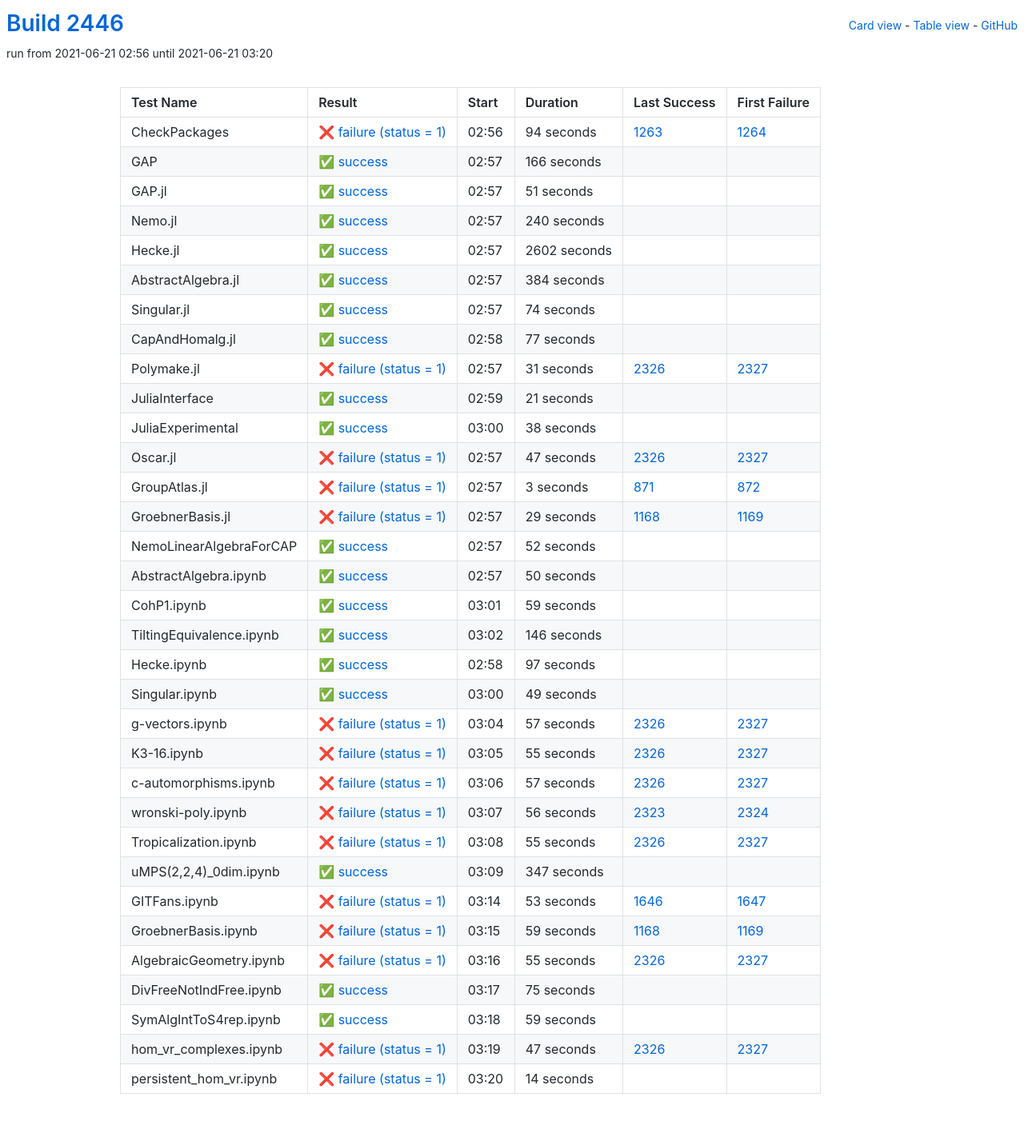
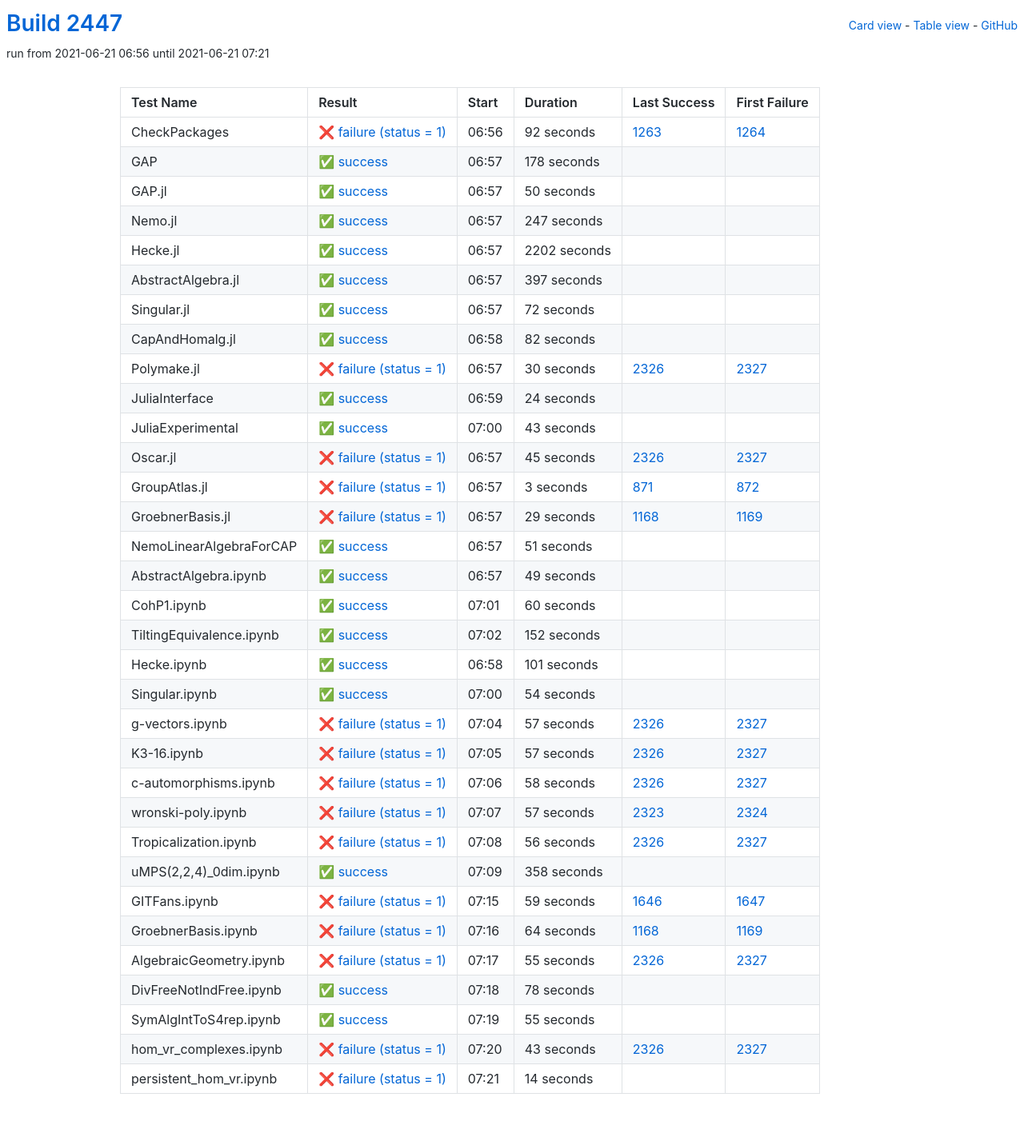
Before and after one commit to oscar-system/oscar-ci-status-stable, a Jekyll site: the page built from table.html, in a window 1280 px wide. Shown: the whole page at 80% size. Built offline with Jekyll 4.4.1, drawn with Linux system fonts in a browser that asks for light colours.

Commit message:
Build #2447

```diff
--- a/_data/ci.yml
+++ b/_data/ci.yml
@@ -1,6 +1,6 @@
 ---
-build: 2446
-build_url: https://oscarci.mathematik.uni-kl.de/job/oscar-stable/2446/
+build: 2447
+build_url: https://oscarci.mathematik.uni-kl.de/job/oscar-stable/2447/
 job: oscar-stable
 organization: oscar-system
 repo: oscar-ci-status-stable
@@ -8,152 +8,152 @@ repourl: https://github.com/oscar-system/oscar-ci-status-stable
 tests:
 - name: CheckPackages
   id: checkpackages
-  log: https://oscarci.mathematik.uni-kl.de/job/oscar-stable/2446/artifact/logs/build-2446/CheckPackages.log
-  start: 2021-06-21 02:56
+  log: https://oscarci.mathematik.uni-kl.de/job/oscar-stable/2447/artifact/logs/build-2447/CheckPackages.log
+  start: 2021-06-21 06:56
   success: false
   exitcode: 1
   status: failure
-  duration: 94
+  duration: 92
   last_success: 1263
   last_success_url: https://oscarci.mathematik.uni-kl.de/job/oscar-stable/1263/
   first_failure: 1264
   first_failure_url: https://oscarci.mathematik.uni-kl.de/job/oscar-stable/1264/
 - name: GAP
   id: gap
-  log: https://oscarci.mathematik.uni-kl.de/job/oscar-stable/2446/artifact/logs/build-2446/GAP.log
-  start: 2021-06-21 02:57
+  log: https://oscarci.mathematik.uni-kl.de/job/oscar-stable/2447/artifact/logs/build-2447/GAP.log
+  start: 2021-06-21 06:57
   success: true
   exitcode: 0
   status: success
-  duration: 166
+  duration: 178
   last_success: false
   last_success_url:
   first_failure: false
   first_failure_url:
 - name: GAP.jl
   id: gap-jl
-  log: https://oscarci.mathematik.uni-kl.de/job/oscar-stable/2446/artifact/logs/build-2446/GAP.jl.log
-  start: 2021-06-21 02:57
+  log: https://oscarci.mathematik.uni-kl.de/job/oscar-stable/2447/artifact/logs/build-2447/GAP.jl.log
+  start: 2021-06-21 06:57
   success: true
   exitcode: 0
   status: success
-  duration: 51
+  duration: 50
   last_success: false
   last_success_url:
   first_failure: false
   first_failure_url:
 - name: Nemo.jl
   id: nemo-jl
-  log: https://oscarci.mathematik.uni-kl.de/job/oscar-stable/2446/artifact/logs/build-2446/Nemo.jl.log
-  start: 2021-06-21 02:57
+  log: https://oscarci.mathematik.uni-kl.de/job/oscar-stable/2447/artifact/logs/build-2447/Nemo.jl.log
+  start: 2021-06-21 06:57
   success: true
   exitcode: 0
   status: success
-  duration: 240
+  duration: 247
   last_success: false
   last_success_url:
   first_failure: false
   first_failure_url:
 - name: Hecke.jl
   id: hecke-jl
-  log: https://oscarci.mathematik.uni-kl.de/job/oscar-stable/2446/artifact/logs/build-2446/Hecke.jl.log
-  start: 2021-06-21 02:57
+  log: https://oscarci.mathematik.uni-kl.de/job/oscar-stable/2447/artifact/logs/build-2447/Hecke.jl.log
+  start: 2021-06-21 06:57
   success: true
   exitcode: 0
   status: success
-  duration: 2602
+  duration: 2202
   last_success: false
   last_success_url:
   first_failure: false
   first_failure_url:
 - name: AbstractAlgebra.jl
   id: abstractalgebra-jl
-  log: https://oscarci.mathematik.uni-kl.de/job/oscar-stable/2446/artifact/logs/build-2446/AbstractAlgebra.jl.log
-  start: 2021-06-21 02:57
+  log: https://oscarci.mathematik.uni-kl.de/job/oscar-stable/2447/artifact/logs/build-2447/AbstractAlgebra.jl.log
+  start: 2021-06-21 06:57
   success: true
   exitcode: 0
   status: success
-  duration: 384
+  duration: 397
   last_success: false
   last_success_url:
   first_failure: false
   first_failure_url:
 - name: Singular.jl
   id: singular-jl
-  log: https://oscarci.mathematik.uni-kl.de/job/oscar-stable/2446/artifact/logs/build-2446/Singular.jl.log
-  start: 2021-06-21 02:57
+  log: https://oscarci.mathematik.uni-kl.de/job/oscar-stable/2447/artifact/logs/build-2447/Singular.jl.log
+  start: 2021-06-21 06:57
   success: true
   exitcode: 0
   status: success
-  duration: 74
+  duration: 72
   last_success: false
   last_success_url:
   first_failure: false
   first_failure_url:
 - name: CapAndHomalg.jl
   id: capandhomalg-jl
-  log: https://oscarci.mathematik.uni-kl.de/job/oscar-stable/2446/artifact/logs/build-2446/CapAndHomalg.jl.log
-  start: 2021-06-21 02:58
+  log: https://oscarci.mathematik.uni-kl.de/job/oscar-stable/2447/artifact/logs/build-2447/CapAndHomalg.jl.log
+  start: 2021-06-21 06:58
   success: true
   exitcode: 0
   status: success
-  duration: 77
+  duration: 82
   last_success: false
   last_success_url:
   first_failure: false
   first_failure_url:
 - name: Polymake.jl
   id: polymake-jl
-  log: https://oscarci.mathematik.uni-kl.de/job/oscar-stable/2446/artifact/logs/build-2446/Polymake.jl.log
-  start: 2021-06-21 02:57
+  log: https://oscarci.mathematik.uni-kl.de/job/oscar-stable/2447/artifact/logs/build-2447/Polymake.jl.log
+  start: 2021-06-21 06:57
   success: false
   exitcode: 1
   status: failure
-  duration: 31
+  duration: 30
   last_success: 2326
   last_success_url: https://oscarci.mathematik.uni-kl.de/job/oscar-stable/2326/
   first_failure: 2327
   first_failure_url: https://oscarci.mathematik.uni-kl.de/job/oscar-stable/2327/
 - name: JuliaInterface
   id: juliainterface
-  log: https://oscarci.mathematik.uni-kl.de/job/oscar-stable/2446/artifact/logs/build-2446/JuliaInterface.log
-  start: 2021-06-21 02:59
+  log: https://oscarci.mathematik.uni-kl.de/job/oscar-stable/2447/artifact/logs/build-2447/JuliaInterface.log
+  start: 2021-06-21 06:59
   success: true
   exitcode: 0
   status: success
-  duration: 21
+  duration: 24
   last_success: false
   last_success_url:
   first_failure: false
   first_failure_url:
 - name: JuliaExperimental
   id: juliaexperimental
-  log: https://oscarci.mathematik.uni-kl.de/job/oscar-stable/2446/artifact/logs/build-2446/JuliaExperimental.log
-  start: 2021-06-21 03:00
+  log: https://oscarci.mathematik.uni-kl.de/job/oscar-stable/2447/artifact/logs/build-2447/JuliaExperimental.log
+  start: 2021-06-21 07:00
   success: true
   exitcode: 0
   status: success
-  duration: 38
+  duration: 43
   last_success: false
   last_success_url:
   first_failure: false
   first_failure_url:
 - name: Oscar.jl
   id: oscar-jl
-  log: https://oscarci.mathematik.uni-kl.de/job/oscar-stable/2446/artifact/logs/build-2446/Oscar.jl.log
-  start: 2021-06-21 02:57
+  log: https://oscarci.mathematik.uni-kl.de/job/oscar-stable/2447/artifact/logs/build-2447/Oscar.jl.log
+  start: 2021-06-21 06:57
   success: false
   exitcode: 1
   status: failure
-  duration: 47
+  duration: 45
   last_success: 2326
   last_success_url: https://oscarci.mathematik.uni-kl.de/job/oscar-stable/2326/
   first_failure: 2327
   first_failure_url: https://oscarci.mathematik.uni-kl.de/job/oscar-stable/2327/
 - name: GroupAtlas.jl
   id: groupatlas-jl
-  log: https://oscarci.mathematik.uni-kl.de/job/oscar-stable/2446/artifact/logs/build-2446/GroupAtlas.jl.log
-  start: 2021-06-21 02:57
+  log: https://oscarci.mathematik.uni-kl.de/job/oscar-stable/2447/artifact/logs/build-2447/GroupAtlas.jl.log
+  start: 2021-06-21 06:57
   success: false
   exitcode: 1
   status: failure
@@ -164,8 +164,8 @@ tests:
   first_failure_url: https://oscarci.mathematik.uni-kl.de/job/oscar-stable/872/
 - name: GroebnerBasis.jl
   id: groebnerbasis-jl
-  log: https://oscarci.mathematik.uni-kl.de/job/oscar-stable/2446/artifact/logs/build-2446/GroebnerBasis.jl.log
-  start: 2021-06-21 02:57
+  log: https://oscarci.mathematik.uni-kl.de/job/oscar-stable/2447/artifact/logs/build-2447/GroebnerBasis.jl.log
+  start: 2021-06-21 06:57
   success: false
   exitcode: 1
   status: failure
@@ -176,68 +176,20 @@ tests:
   first_failure_url: https://oscarci.mathematik.uni-kl.de/job/oscar-stable/1169/
 - name: NemoLinearAlgebraForCAP
   id: nemolinearalgebraforcap
-  log: https://oscarci.mathematik.uni-kl.de/job/oscar-stable/2446/artifact/logs/build-2446/NemoLinearAlgebraForCAP.log
-  start: 2021-06-21 02:57
+  log: https://oscarci.mathematik.uni-kl.de/job/oscar-stable/2447/artifact/logs/build-2447/NemoLinearAlgebraForCAP.log
+  start: 2021-06-21 06:57
   success: true
   exitcode: 0
   status: success
-  duration: 52
+  duration: 51
   last_success: false
   last_success_url:
   first_failure: false
   first_failure_url:
 - name: AbstractAlgebra.ipynb
   id: abstractalgebra-ipynb
-  log: https://oscarci.mathematik.uni-kl.de/job/oscar-stable/2446/artifact/logs/build-2446/AbstractAlgebra.ipynb.log
-  start: 2021-06-21 02:57
-  success: true
-  exitcode: 0
-  status: success
-  duration: 50
-  last_success: false
-  last_success_url:
-  first_failure: false
-  first_failure_url:
-- name: CohP1.ipynb
-  id: cohp1-ipynb
-  log: https://oscarci.mathematik.uni-kl.de/job/oscar-stable/2446/artifact/logs/build-2446/CohP1.ipynb.log
-  start: 2021-06-21 03:01
-  success: true
-  exitcode: 0
-  status: success
-  duration: 59
-  last_success: false
-  last_success_url:
-  first_failure: false
-  first_failure_url:
-- name: TiltingEquivalence.ipynb
-  id: tiltingequivalence-ipynb
-  log: https://oscarci.mathematik.uni-kl.de/job/oscar-stable/2446/artifact/logs/build-2446/TiltingEquivalence.ipynb.log
-  start: 2021-06-21 03:02
-  success: true
-  exitcode: 0
-  status: success
-  duration: 146
-  last_success: false
-  last_success_url:
-  first_failure: false
-  first_failure_url:
-- name: Hecke.ipynb
-  id: hecke-ipynb
-  log: https://oscarci.mathematik.uni-kl.de/job/oscar-stable/2446/artifact/logs/build-2446/Hecke.ipynb.log
-  start: 2021-06-21 02:58
-  success: true
-  exitcode: 0
-  status: success
-  duration: 97
-  last_success: false
-  last_success_url:
-  first_failure: false
-  first_failure_url:
-- name: Singular.ipynb
-  id: singular-ipynb
-  log: https://oscarci.mathematik.uni-kl.de/job/oscar-stable/2446/artifact/logs/build-2446/Singular.ipynb.log
-  start: 2021-06-21 03:00
+  log: https://oscarci.mathematik.uni-kl.de/job/oscar-stable/2447/artifact/logs/build-2447/AbstractAlgebra.ipynb.log
+  start: 2021-06-21 06:57
   success: true
   exitcode: 0
   status: success
@@ -246,10 +198,58 @@ tests:
   last_success_url:
   first_failure: false
   first_failure_url:
+- name: CohP1.ipynb
+  id: cohp1-ipynb
+  log: https://oscarci.mathematik.uni-kl.de/job/oscar-stable/2447/artifact/logs/build-2447/CohP1.ipynb.log
+  start: 2021-06-21 07:01
+  success: true
+  exitcode: 0
+  status: success
+  duration: 60
+  last_success: false
+  last_success_url:
+  first_failure: false
+  first_failure_url:
+- name: TiltingEquivalence.ipynb
+  id: tiltingequivalence-ipynb
+  log: https://oscarci.mathematik.uni-kl.de/job/oscar-stable/2447/artifact/logs/build-2447/TiltingEquivalence.ipynb.log
+  start: 2021-06-21 07:02
+  success: true
+  exitcode: 0
+  status: success
+  duration: 152
+  last_success: false
+  last_success_url:
+  first_failure: false
+  first_failure_url:
+- name: Hecke.ipynb
+  id: hecke-ipynb
+  log: https://oscarci.mathematik.uni-kl.de/job/oscar-stable/2447/artifact/logs/build-2447/Hecke.ipynb.log
+  start: 2021-06-21 06:58
+  success: true
+  exitcode: 0
+  status: success
+  duration: 101
+  last_success: false
+  last_success_url:
+  first_failure: false
+  first_failure_url:
+- name: Singular.ipynb
+  id: singular-ipynb
+  log: https://oscarci.mathematik.uni-kl.de/job/oscar-stable/2447/artifact/logs/build-2447/Singular.ipynb.log
+  start: 2021-06-21 07:00
+  success: true
+  exitcode: 0
+  status: success
+  duration: 54
+  last_success: false
+  last_success_url:
+  first_failure: false
+  first_failure_url:
 - name: g-vectors.ipynb
   id: g-vectors-ipynb
-  log: https://oscarci.mathematik.uni-kl.de/job/oscar-stable/2446/artifact/logs/build-2446/g-vectors.ipynb.log
-  start: 2021-06-21 03:04
+  log: https://oscarci.mathematik.uni-kl.de/job/oscar-stable/2447/artifact/logs/build-2447/g-vectors.ipynb.log
+  start: 2021-06-21 07:04
   success: false
   exitcode: 1
   status: failure
@@ -260,20 +260,8 @@ tests:
   first_failure_url: https://oscarci.mathematik.uni-kl.de/job/oscar-stable/2327/
 - name: K3-16.ipynb
   id: k3-16-ipynb
-  log: https://oscarci.mathematik.uni-kl.de/job/oscar-stable/2446/artifact/logs/build-2446/K3-16.ipynb.log
-  start: 2021-06-21 03:05
-  success: false
-  exitcode: 1
-  status: failure
-  duration: 55
-  last_success: 2326
-  last_success_url: https://oscarci.mathematik.uni-kl.de/job/oscar-stable/2326/
-  first_failure: 2327
-  first_failure_url: https://oscarci.mathematik.uni-kl.de/job/oscar-stable/2327/
-- name: c-automorphisms.ipynb
-  id: c-automorphisms-ipynb
-  log: https://oscarci.mathematik.uni-kl.de/job/oscar-stable/2446/artifact/logs/build-2446/c-automorphisms.ipynb.log
-  start: 2021-06-21 03:06
+  log: https://oscarci.mathematik.uni-kl.de/job/oscar-stable/2447/artifact/logs/build-2447/K3-16.ipynb.log
+  start: 2021-06-21 07:05
   success: false
   exitcode: 1
   status: failure
@@ -282,70 +270,82 @@ tests:
   last_success_url: https://oscarci.mathematik.uni-kl.de/job/oscar-stable/2326/
   first_failure: 2327
   first_failure_url: https://oscarci.mathematik.uni-kl.de/job/oscar-stable/2327/
-- name: wronski-poly.ipynb
-  id: wronski-poly-ipynb
-  log: https://oscarci.mathematik.uni-kl.de/job/oscar-stable/2446/artifact/logs/build-2446/wronski-poly.ipynb.log
-  start: 2021-06-21 03:07
+- name: c-automorphisms.ipynb
+  id: c-automorphisms-ipynb
+  log: https://oscarci.mathematik.uni-kl.de/job/oscar-stable/2447/artifact/logs/build-2447/c-automorphisms.ipynb.log
+  start: 2021-06-21 07:06
   success: false
   exitcode: 1
   status: failure
-  duration: 56
+  duration: 58
+  last_success: 2326
+  last_success_url: https://oscarci.mathematik.uni-kl.de/job/oscar-stable/2326/
+  first_failure: 2327
+  first_failure_url: https://oscarci.mathematik.uni-kl.de/job/oscar-stable/2327/
+- name: wronski-poly.ipynb
+  id: wronski-poly-ipynb
+  log: https://oscarci.mathematik.uni-kl.de/job/oscar-stable/2447/artifact/logs/build-2447/wronski-poly.ipynb.log
+  start: 2021-06-21 07:07
+  success: false
+  exitcode: 1
+  status: failure
+  duration: 57
   last_success: 2323
   last_success_url: https://oscarci.mathematik.uni-kl.de/job/oscar-stable/2323/
   first_failure: 2324
   first_failure_url: https://oscarci.mathematik.uni-kl.de/job/oscar-stable/2324/
 - name: Tropicalization.ipynb
   id: tropicalization-ipynb
-  log: https://oscarci.mathematik.uni-kl.de/job/oscar-stable/2446/artifact/logs/build-2446/Tropicalization.ipynb.log
-  start: 2021-06-21 03:08
+  log: https://oscarci.mathematik.uni-kl.de/job/oscar-stable/2447/artifact/logs/build-2447/Tropicalization.ipynb.log
+  start: 2021-06-21 07:08
   success: false
   exitcode: 1
   status: failure
-  duration: 55
+  duration: 56
   last_success: 2326
   last_success_url: https://oscarci.mathematik.uni-kl.de/job/oscar-stable/2326/
   first_failure: 2327
   first_failure_url: https://oscarci.mathematik.uni-kl.de/job/oscar-stable/2327/
 - name: uMPS(2,2,4)_0dim.ipynb
   id: umps-2-2-4-0dim-ipynb
-  log: https://oscarci.mathematik.uni-kl.de/job/oscar-stable/2446/artifact/logs/build-2446/uMPS-2-2-4-_0dim.ipynb.log
-  start: 2021-06-21 03:09
+  log: https://oscarci.mathematik.uni-kl.de/job/oscar-stable/2447/artifact/logs/build-2447/uMPS-2-2-4-_0dim.ipynb.log
+  start: 2021-06-21 07:09
   success: true
   exitcode: 0
   status: success
-  duration: 347
+  duration: 358
   last_success: false
   last_success_url:
   first_failure: false
   first_failure_url:
 - name: GITFans.ipynb
   id: gitfans-ipynb
-  log: https://oscarci.mathematik.uni-kl.de/job/oscar-stable/2446/artifact/logs/build-2446/GITFans.ipynb.log
-  start: 2021-06-21 03:14
+  log: https://oscarci.mathematik.uni-kl.de/job/oscar-stable/2447/artifact/logs/build-2447/GITFans.ipynb.log
+  start: 2021-06-21 07:15
   success: false
   exitcode: 1
   status: failure
-  duration: 53
+  duration: 59
   last_success: 1646
   last_success_url: https://oscarci.mathematik.uni-kl.de/job/oscar-stable/1646/
   first_failure: 1647
   first_failure_url: https://oscarci.mathematik.uni-kl.de/job/oscar-stable/1647/
 - name: GroebnerBasis.ipynb
   id: groebnerbasis-ipynb
-  log: https://oscarci.mathematik.uni-kl.de/job/oscar-stable/2446/artifact/logs/build-2446/GroebnerBasis.ipynb.log
-  start: 2021-06-21 03:15
+  log: https://oscarci.mathematik.uni-kl.de/job/oscar-stable/2447/artifact/logs/build-2447/GroebnerBasis.ipynb.log
+  start: 2021-06-21 07:16
   success: false
   exitcode: 1
   status: failure
-  duration: 59
+  duration: 64
   last_success: 1168
   last_success_url: https://oscarci.mathematik.uni-kl.de/job/oscar-stable/1168/
   first_failure: 1169
   first_failure_url: https://oscarci.mathematik.uni-kl.de/job/oscar-stable/1169/
 - name: AlgebraicGeometry.ipynb
   id: algebraicgeometry-ipynb
-  log: https://oscarci.mathematik.uni-kl.de/job/oscar-stable/2446/artifact/logs/build-2446/AlgebraicGeometry.ipynb.log
-  start: 2021-06-21 03:16
+  log: https://oscarci.mathematik.uni-kl.de/job/oscar-stable/2447/artifact/logs/build-2447/AlgebraicGeometry.ipynb.log
+  start: 2021-06-21 07:17
   success: false
   exitcode: 1
   status: failure
@@ -356,44 +356,44 @@ tests:
   first_failure_url: https://oscarci.mathematik.uni-kl.de/job/oscar-stable/2327/
 - name: DivFreeNotIndFree.ipynb
   id: divfreenotindfree-ipynb
-  log: https://oscarci.mathematik.uni-kl.de/job/oscar-stable/2446/artifact/logs/build-2446/DivFreeNotIndFree.ipynb.log
-  start: 2021-06-21 03:17
+  log: https://oscarci.mathematik.uni-kl.de/job/oscar-stable/2447/artifact/logs/build-2447/DivFreeNotIndFree.ipynb.log
+  start: 2021-06-21 07:18
   success: true
   exitcode: 0
   status: success
-  duration: 75
+  duration: 78
   last_success: false
   last_success_url:
   first_failure: false
   first_failure_url:
 - name: SymAlgIntToS4rep.ipynb
   id: symalginttos4rep-ipynb
-  log: https://oscarci.mathematik.uni-kl.de/job/oscar-stable/2446/artifact/logs/build-2446/SymAlgIntToS4rep.ipynb.log
-  start: 2021-06-21 03:18
+  log: https://oscarci.mathematik.uni-kl.de/job/oscar-stable/2447/artifact/logs/build-2447/SymAlgIntToS4rep.ipynb.log
+  start: 2021-06-21 07:19
   success: true
   exitcode: 0
   status: success
-  duration: 59
+  duration: 55
   last_success: false
   last_success_url:
   first_failure: false
   first_failure_url:
 - name: hom_vr_complexes.ipynb
   id: hom-vr-complexes-ipynb
-  log: https://oscarci.mathematik.uni-kl.de/job/oscar-stable/2446/artifact/logs/build-2446/hom_vr_complexes.ipynb.log
-  start: 2021-06-21 03:19
+  log: https://oscarci.mathematik.uni-kl.de/job/oscar-stable/2447/artifact/logs/build-2447/hom_vr_complexes.ipynb.log
+  start: 2021-06-21 07:20
   success: false
   exitcode: 1
   status: failure
-  duration: 47
+  duration: 43
   last_success: 2326
   last_success_url: https://oscarci.mathematik.uni-kl.de/job/oscar-stable/2326/
   first_failure: 2327
   first_failure_url: https://oscarci.mathematik.uni-kl.de/job/oscar-stable/2327/
 - name: persistent_hom_vr.ipynb
   id: persistent-hom-vr-ipynb
-  log: https://oscarci.mathematik.uni-kl.de/job/oscar-stable/2446/artifact/logs/build-2446/persistent_hom_vr.ipynb.log
-  start: 2021-06-21 03:20
+  log: https://oscarci.mathematik.uni-kl.de/job/oscar-stable/2447/artifact/logs/build-2447/persistent_hom_vr.ipynb.log
+  start: 2021-06-21 07:21
   success: false
   exitcode: 1
   status: failure
```
Also changed, not shown: README.md.
